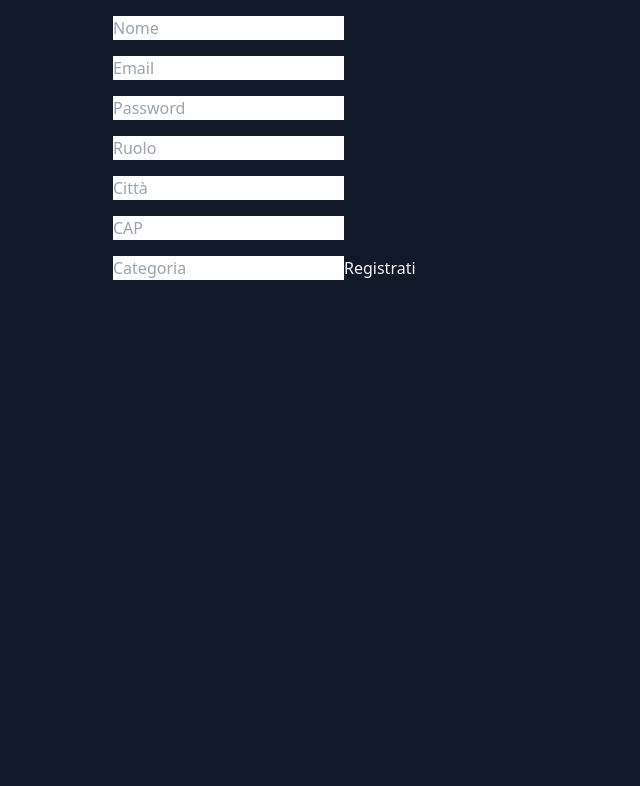
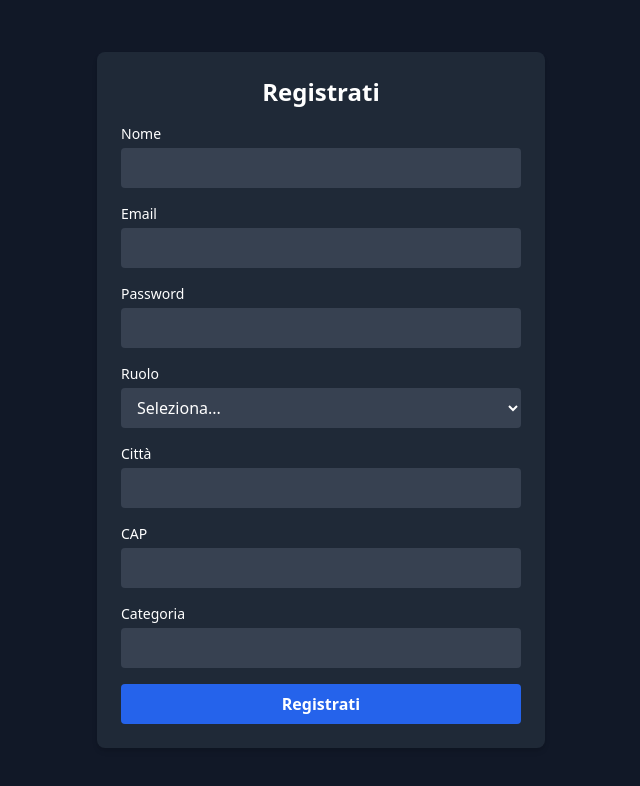
Before and after one commit to ilfrusciante/Connectiamo-website, a Next.js app: page /signup in a window 1280 px wide. Shown: the top 786 px of the page, without its empty margins (319-959 px from the left). Built offline with nearby package versions, Linux system fonts and the light colour scheme.

Commit message:
Update signup.js

```diff
--- a/pages/signup.js
+++ b/pages/signup.js
@@ -51,16 +51,62 @@ export default function Signup() {
   };
 
   return (
-    <form onSubmit={handleSignup} className="p-4 space-y-4 max-w-md mx-auto">
-      {error && <p className="text-red-500">{error}</p>}
-      <input type="text" placeholder="Nome" value={username} onChange={(e) => setUsername(e.target.value)} required />
-      <input type="email" placeholder="Email" value={email} onChange={(e) => setEmail(e.target.value)} required />
-      <input type="password" placeholder="Password" value={password} onChange={(e) => setPassword(e.target.value)} required />
-      <input type="text" placeholder="Ruolo" value={role} onChange={(e) => setRole(e.target.value)} required />
-      <input type="text" placeholder="Città" value={city} onChange={(e) => setCity(e.target.value)} required />
-      <input type="text" placeholder="CAP" value={cap} onChange={(e) => setCap(e.target.value)} required />
-      <input type="text" placeholder="Categoria" value={category} onChange={(e) => setCategory(e.target.value)} required />
-      <button type="submit">Registrati</button>
-    </form>
+    <div className="min-h-screen flex items-center justify-center bg-gray-900 text-white px-4">
+      <form onSubmit={handleSignup} className="bg-gray-800 p-6 rounded-lg shadow-md w-full max-w-md space-y-4">
+        <h2 className="text-2xl font-semibold text-center mb-2">Registrati</h2>
+        {error && <p className="text-red-500 text-sm">{error}</p>}
+
+        <div>
+          <label className="block mb-1 text-sm">Nome</label>
+          <input type="text" value={username} onChange={(e) => setUsername(e.target.value)} required
+            className="w-full px-3 py-2 rounded bg-gray-700 text-white focus:outline-none focus:ring focus:ring-blue-500" />
+        </div>
+
+        <div>
+          <label className="block mb-1 text-sm">Email</label>
+          <input type="email" value={email} onChange={(e) => setEmail(e.target.value)} required
+            className="w-full px-3 py-2 rounded bg-gray-700 text-white focus:outline-none focus:ring focus:ring-blue-500" />
+        </div>
+
+        <div>
+          <label className="block mb-1 text-sm">Password</label>
+          <input type="password" value={password} onChange={(e) => setPassword(e.target.value)} required
+            className="w-full px-3 py-2 rounded bg-gray-700 text-white focus:outline-none focus:ring focus:ring-blue-500" />
+        </div>
+
+        <div>
+          <label className="block mb-1 text-sm">Ruolo</label>
+          <select value={role} onChange={(e) => setRole(e.target.value)} required
+            className="w-full px-3 py-2 rounded bg-gray-700 text-white focus:outline-none focus:ring focus:ring-blue-500">
+            <option value="">Seleziona...</option>
+            <option value="Professionista">Professionista</option>
+            <option value="Connector">Connector</option>
+          </select>
+        </div>
+
+        <div>
+          <label className="block mb-1 text-sm">Città</label>
+          <input type="text" value={city} onChange={(e) => setCity(e.target.value)} required
+            className="w-full px-3 py-2 rounded bg-gray-700 text-white focus:outline-none focus:ring focus:ring-blue-500" />
+        </div>
+
+        <div>
+          <label className="block mb-1 text-sm">CAP</label>
+          <input type="text" value={cap} onChange={(e) => setCap(e.target.value)} required
+            className="w-full px-3 py-2 rounded bg-gray-700 text-white focus:outline-none focus:ring focus:ring-blue-500" />
+        </div>
+
+        <div>
+          <label className="block mb-1 text-sm">Categoria</label>
+          <input type="text" value={category} onChange={(e) => setCategory(e.target.value)} required
+            className="w-full px-3 py-2 rounded bg-gray-700 text-white focus:outline-none focus:ring focus:ring-blue-500" />
+        </div>
+
+        <button type="submit"
+          className="w-full bg-blue-600 hover:bg-blue-700 text-white font-semibold py-2 rounded transition duration-200">
+          Registrati
+        </button>
+      </form>
+    </div>
   );
 }
```
